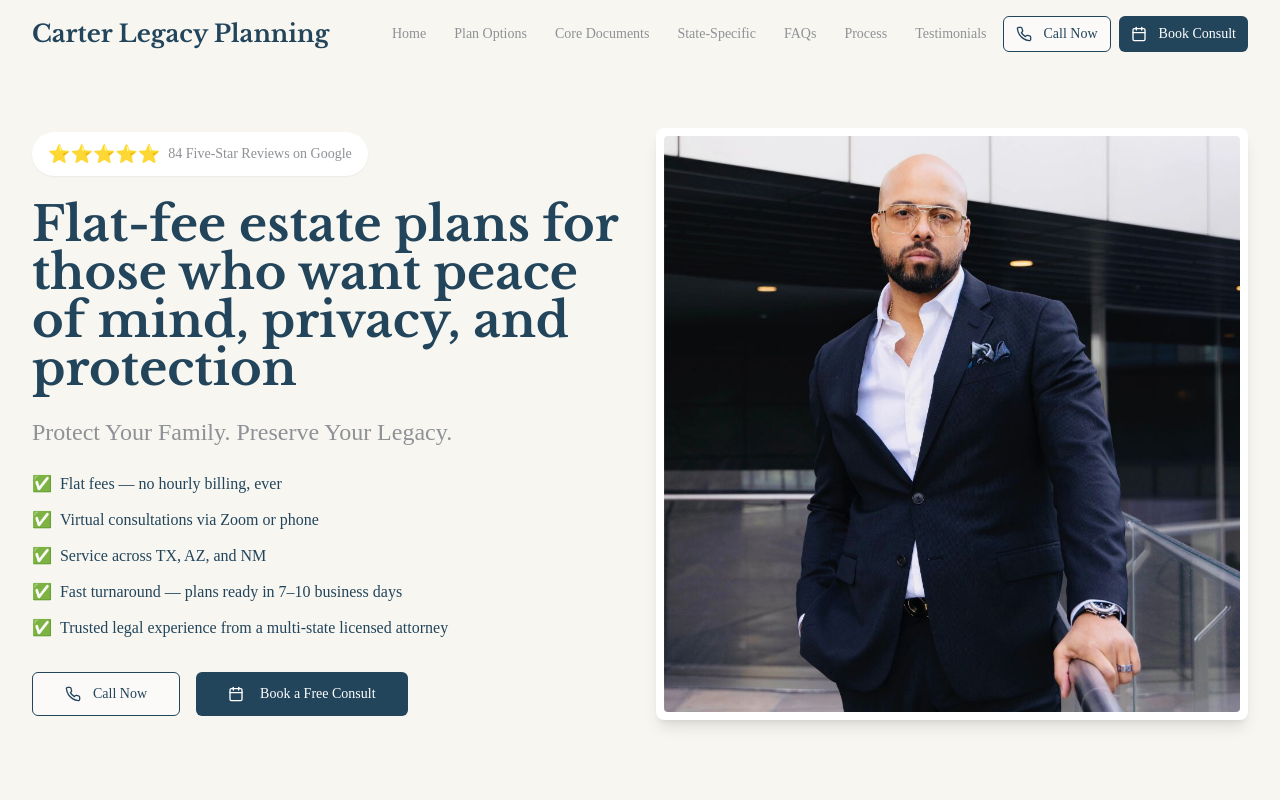
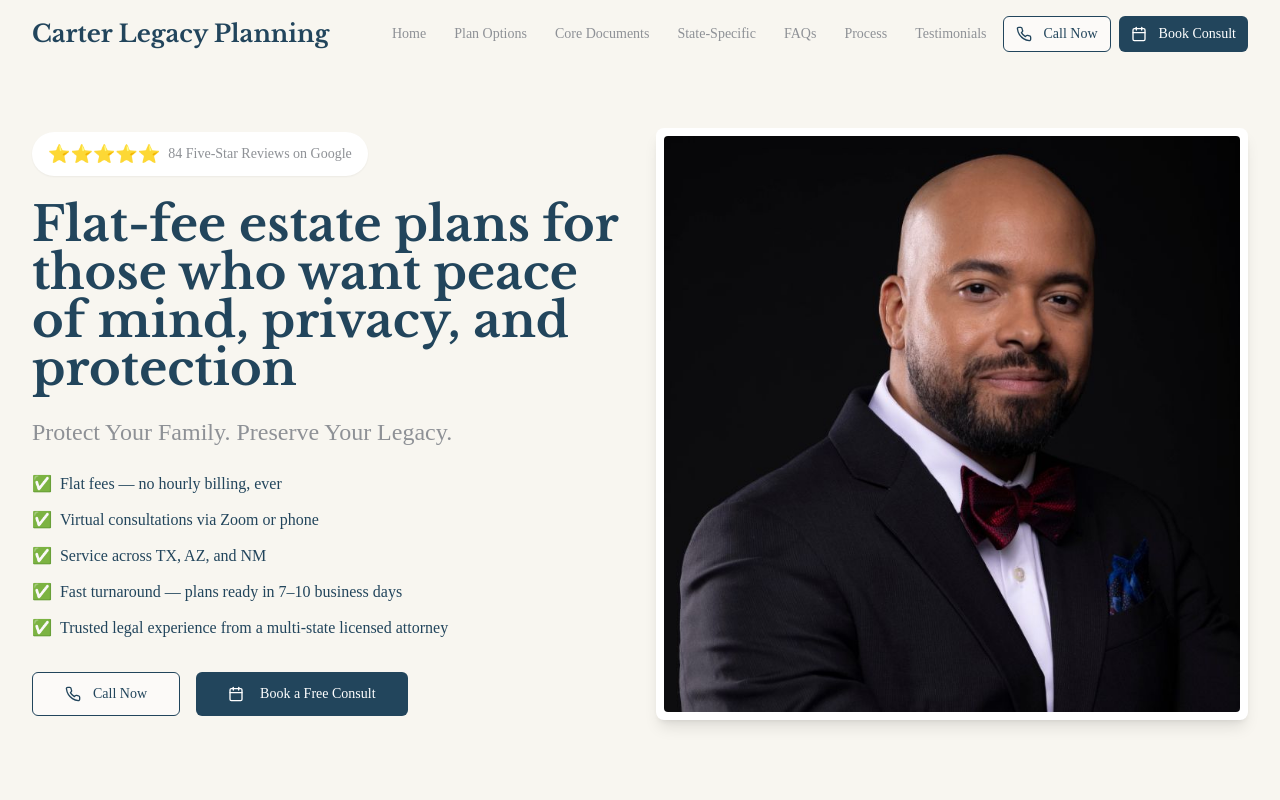
Before and after one commit to fwiles/legacy-landing-builder, a React (Vite) app: page / in a window 1280 px wide. Shown: the top 800 px of the page. Built offline with nearby package versions, Linux system fonts and the light colour scheme.

Commit message:
Replace hero image
Replaces the hero image with the provided image.

```diff
--- a/src/components/HeroSection.tsx
+++ b/src/components/HeroSection.tsx
@@ -62,7 +62,7 @@ const HeroSection = () => {
           </div>
 
           <div className="rounded-lg overflow-hidden shadow-lg bg-white p-2">
-            <img alt="Attorney at Carter Legacy Planning" className="w-full h-auto rounded object-cover" src="/lovable-uploads/4832d621-8768-407e-87ff-0dda632657c8.jpg" />
+            <img alt="Attorney at Carter Legacy Planning" className="w-full h-auto rounded object-cover" src="/lovable-uploads/1bdcae98-6389-4c2e-b4bd-869453bfd29f.png" />
           </div>
         </div>
       </div>
```
Also changed, not shown: public/lovable-uploads/1bdcae98-6389-4c2e-b4bd-869453bfd29f.png (added).
